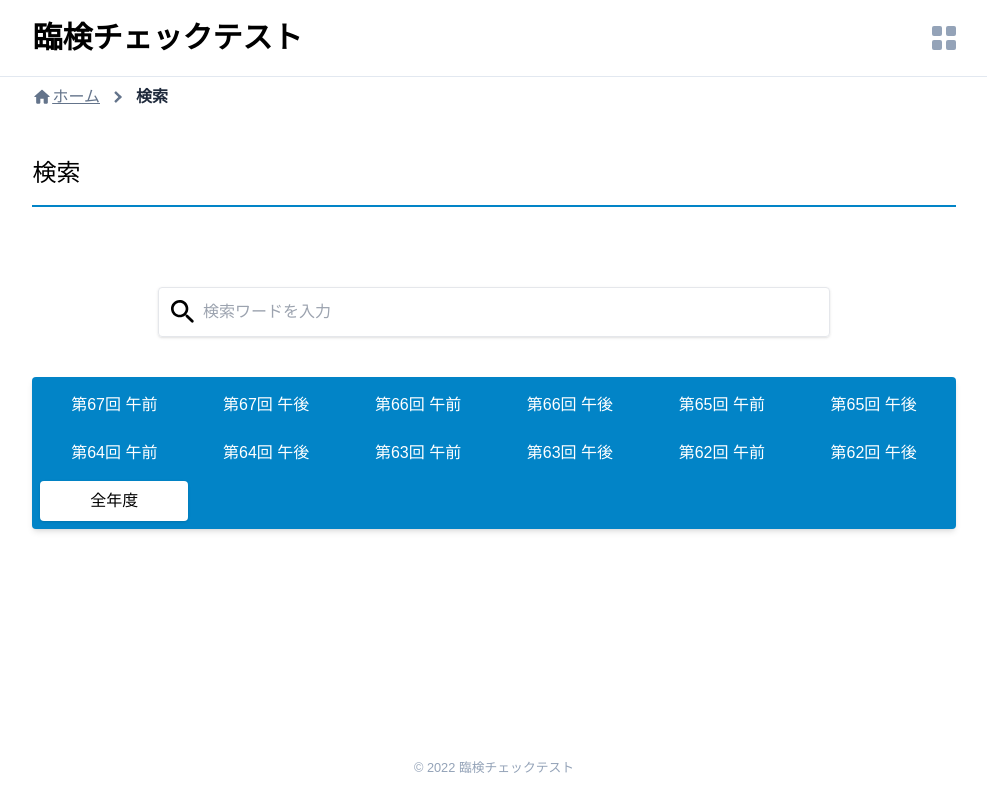
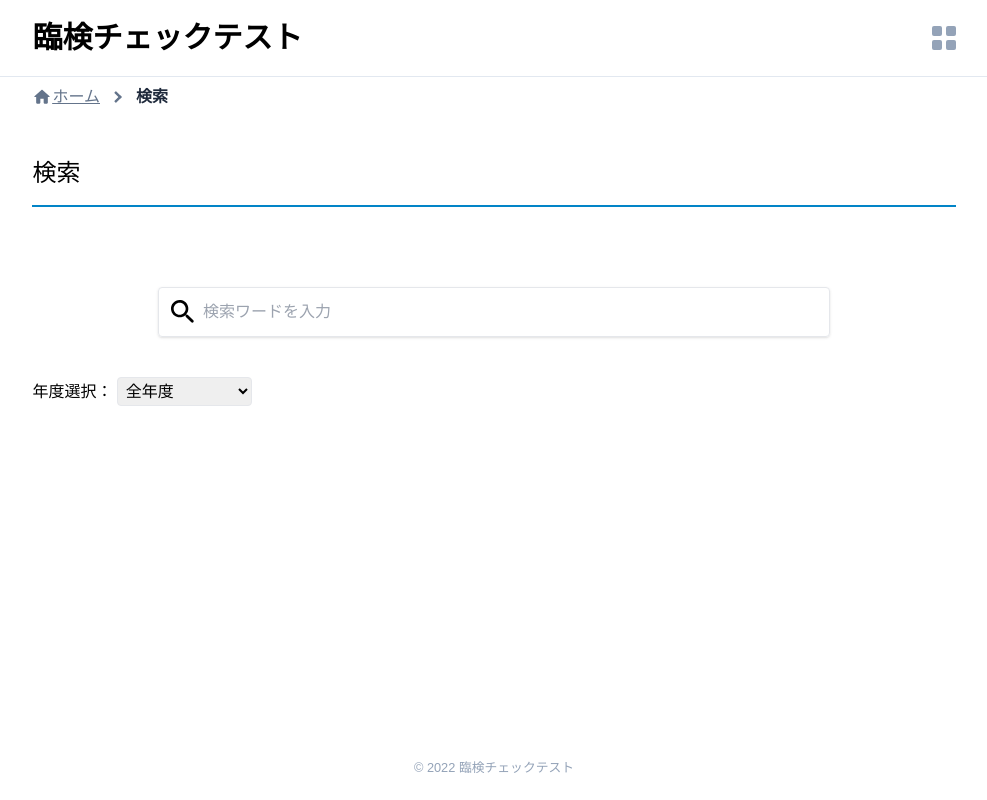
Before and after one commit to kdntiaoao/rinken-checktest, a Nuxt app: page /search in a window 1280 px wide. Shown: the whole page, without its empty margins (146-1133 px from the left). Built offline with nearby package versions, Linux system fonts and the light colour scheme.

Commit message:
changed year-select area

```diff
--- a/pages/search.vue
+++ b/pages/search.vue
@@ -33,41 +33,10 @@
 
     <div>
       <div class="mb-10">
-        <!-- 年度を選択するタブ -->
-        <ul class="hidden md:grid grid-cols-6 gap-x-1 gap-y-2 bg-sky-600 p-2 rounded shadow-md">
-          <template v-for="t in times">
-            <template v-for="m in ['AM', 'PM']">
-              <li :key="`${t}${m}`" class="text-center">
-                <input
-                  :id="`${t - 1953}${m}`"
-                  type="radio"
-                  :value="`${t - 1953}${m}`"
-                  v-model="isShowTab"
-                  class="hidden peer"
-                />
-                <label
-                  :for="`${t - 1953}${m}`"
-                  class="py-1 md:py-2 rounded peer-checked:bg-white text-white peer-checked:text-black block peer-checked:shadow cursor-pointer"
-                >
-                  {{ `${t - 1953}${m}`.replace(/([0-9]{2})([A-Z]{2})/, convertTime) }}
-                </label>
-              </li>
-            </template>
-          </template>
-          <li class="text-center">
-            <input id="all" type="radio" value="All" v-model="isShowTab" class="hidden peer" />
-            <label
-              for="all"
-              class="py-1 md:py-2 rounded peer-checked:bg-white text-white peer-checked:text-black block peer-checked:shadow cursor-pointer"
-            >
-              全年度
-            </label>
-          </li>
-        </ul>
         <!-- 年度を選択するポップアップメニュー -->
-        <label class="md:hidden">
+        <label class="cursor-pointer">
           年度選択：
-          <select v-model="isShowTab">
+          <select v-model="isShowTab" class="border rounded p-1">
             <option value="All">全年度</option>
             <optgroup v-for="t in times" :key="t" :label="`${t}年度`">
               <option :value="`${t - 1953}AM`">第{{ t - 1953 }}回 午前</option>
@@ -211,21 +180,21 @@ export default {
           // 検索ワードが含まれている問題番号を保存する配列
           const result = []
           questionAry.forEach((q, index) => {
+            const questionToLower = q.question.toLowerCase();
             // 検索ワードがあるか確認
-            if (q.question.includes(this.searchWord)) {
-              // 問題文に含まれているか
+            // 問題文に含まれているか
+            if (questionToLower.includes(this.searchWord.toLowerCase())) {
               // 問題のデータを取得
-              const questionData = q
-              questionData.answer = d.answerData[index]
-              result.push(questionData)
+              q.answer = d.answerData[index]
+              result.push(q)
             } else {
               for (let o of q.options) {
-                if (o.includes(this.searchWord)) {
-                  // 選択肢に含まれているか
+                const optionToLower = o.toLowerCase()
+                // 選択肢に含まれているか
+                if (optionToLower.includes(this.searchWord.toLowerCase())) {
                   // 問題のデータを取得
-                  const questionData = q
-                  questionData.answer = d.answerData[index]
-                  result.push(questionData)
+                  q.answer = d.answerData[index]
+                  result.push(q)
                   break
                 }
               }
```
